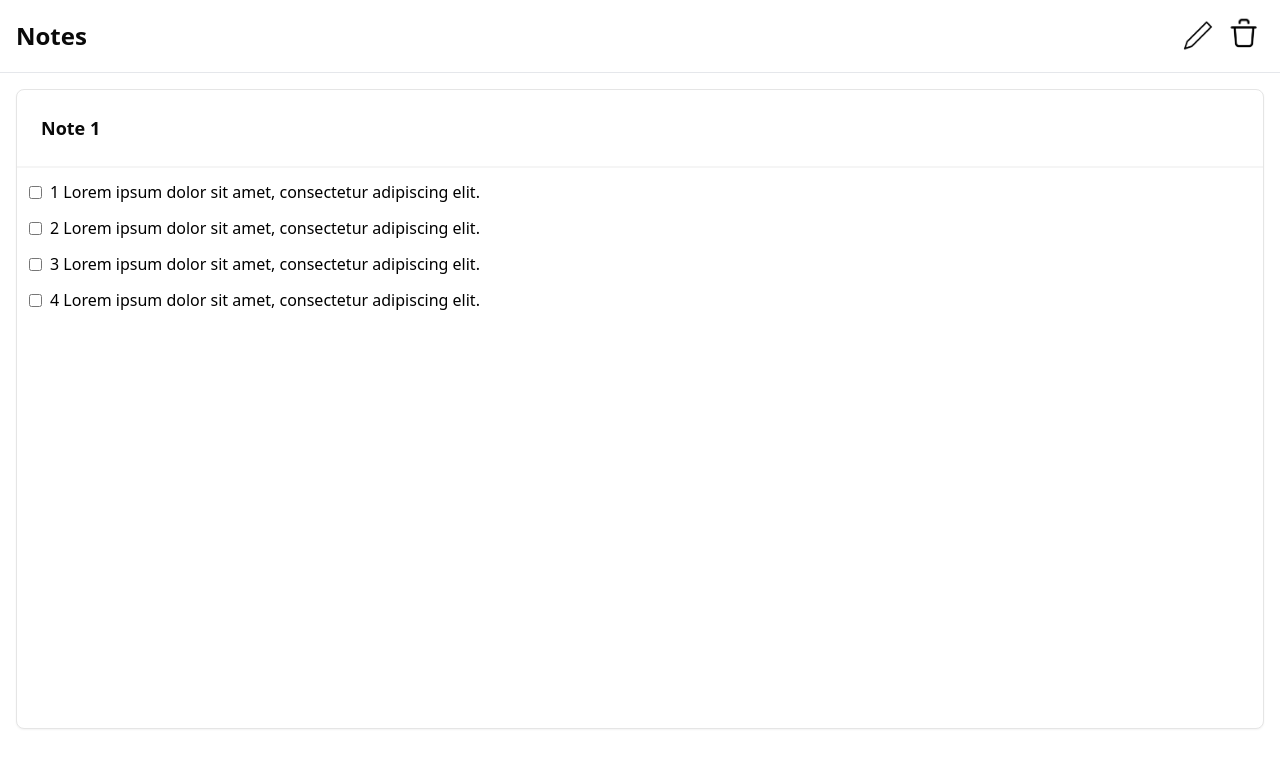
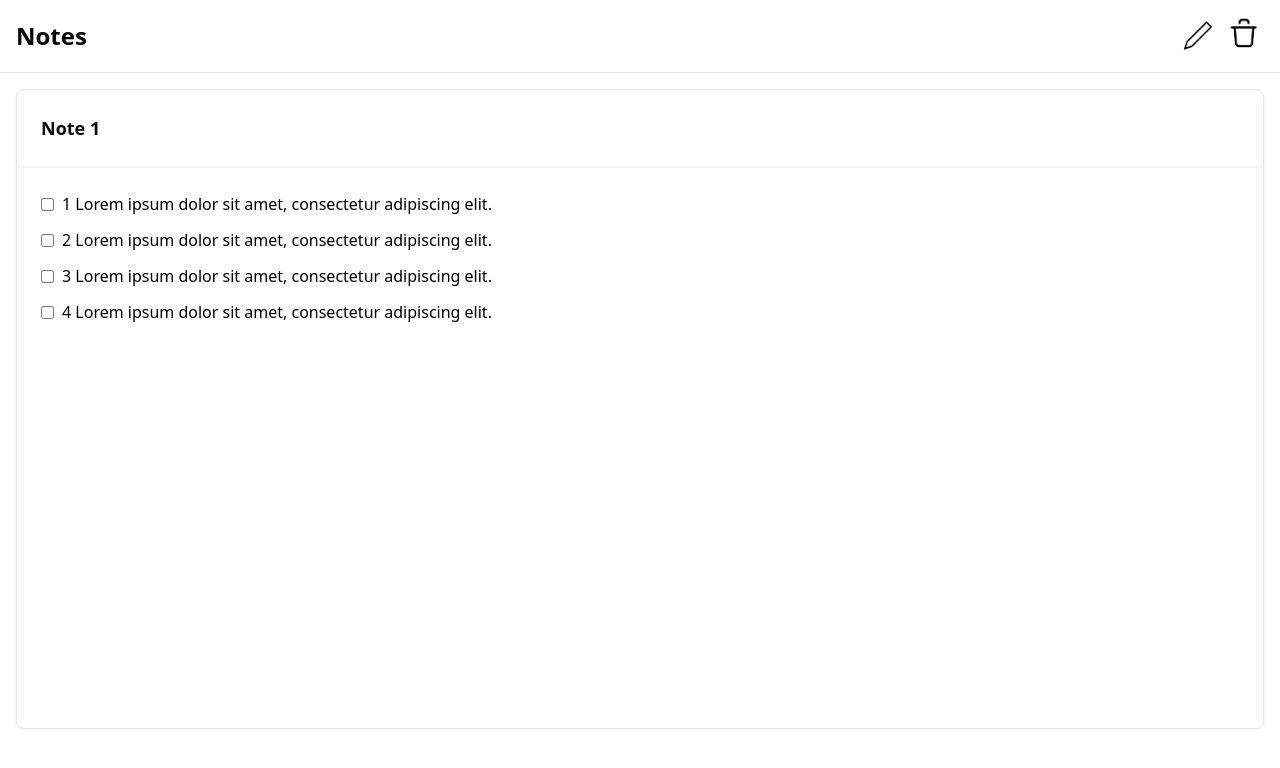
Before and after one commit to darylescode/todo-app, a React (Vite) app in the folder client/: page /1 in a window 1280 px wide. Shown: the top 768 px of the page. Built offline with nearby package versions, Linux system fonts and the light colour scheme.

Commit message:
Refactor NotePreview to use TodoList component and implement drag-and-drop functionality for todos

```diff
--- a/client/src/components/notes/NotePreview.tsx
+++ b/client/src/components/notes/NotePreview.tsx
@@ -1,52 +1,21 @@
-import { useState } from "react";
 import { useLocation, useNavigate, useParams } from "react-router";
 
 import { Card, CardContent } from "@/shared/components/ui/card";
-import { todoData } from "@/shared/constants/data/todoData";
 import { Button } from "@/shared/components/ui/button";
 import NoteTitle from "./note-tile/NoteTitle";
+import TodoList from "./todo/TodoList";
 
 function NotePreview() {
   const navigate = useNavigate();
   const { pathname } = useLocation();
   const params = useParams();
   const id = params?.id || "";
-  const [todo, setTodo] = useState([...todoData]);
-
-  const handleToggleComplete = (uuid: any) => {
-    setTodo((prevTodo) =>
-      prevTodo.map((item) =>
-        item.uuid === uuid ? { ...item, completed: !item.completed } : item
-      )
-    );
-  };
 
   return (
     <Card className="m-4 sticky top-24 flex-[0.5] h-[80vh] overflow-y-auto flex flex-col">
       <NoteTitle text={`Note ${id}`} />
       <CardContent className="px-3 pt-3 pb-6 text-left whitespace-pre-wrap h-full">
-        {todo.map((item) => (
-          <div
-            key={item.uuid}
-            className="flex items-center mb-3"
-          >
-            <input
-              type="checkbox"
-              id={`todo-${item.uuid}`}
-              checked={item.completed}
-              onChange={() => handleToggleComplete(item.uuid)}
-              className="mr-2"
-            />
-            <label
-              htmlFor={`todo-${item.uuid}`}
-              className={
-                item.completed ? "line-through text-gray-500" : "text-black"
-              }
-            >
-              {item.text}
-            </label>
-          </div>
-        ))}
+        <TodoList />
       </CardContent>
       {pathname === "/" && (
         <Button
--- /dev/null
+++ b/client/src/components/notes/todo/TodoCard.tsx
@@ -0,0 +1,35 @@
+import MoveWrapper from "@/shared/components/MoveWrapper";
+
+interface TodoCardProps {
+  item: any;
+  onClick: (uuid: any) => void;
+}
+
+function TodoCard({ item, onClick }: TodoCardProps) {
+  return (
+    <MoveWrapper id={item.uuid}>
+      <div
+        key={item.uuid}
+        className="flex items-center mb-3"
+      >
+        <input
+          type="checkbox"
+          id={`todo-${item.uuid}`}
+          checked={item.completed}
+          onChange={() => onClick(item.uuid)}
+          className="mr-2"
+        />
+        <label
+          htmlFor={`todo-${item.uuid}`}
+          className={
+            item.completed ? "line-through text-gray-500" : "text-black"
+          }
+        >
+          {item.text}
+        </label>
+      </div>
+    </MoveWrapper>
+  );
+}
+
+export default TodoCard;
--- /dev/null
+++ b/client/src/components/notes/todo/TodoList.tsx
@@ -0,0 +1,87 @@
+import { useCallback, useState } from "react";
+import {
+  closestCenter,
+  DndContext,
+  DragEndEvent,
+  DragOverlay,
+  DragStartEvent,
+} from "@dnd-kit/core";
+import {
+  SortableContext,
+  verticalListSortingStrategy,
+} from "@dnd-kit/sortable";
+
+import useDndSensors from "@/hooks/useDndSensor";
+import { todoData } from "@/shared/constants/data/todoData";
+
+import TodoCard from "./TodoCard";
+import { CardContent } from "@/shared/components/ui/card";
+
+function TodoList() {
+  const sensors = useDndSensors({ delay: 250, tolerance: 5 });
+  const [activeId, setActiveId] = useState<string | null>(null);
+  const [todo, setTodo] = useState(
+    todoData.map((item) => ({ ...item, uuid: String(item.uuid) }))
+  );
+
+  const handleDragStart = (event: DragStartEvent) => {
+    setActiveId(event.active.id as string);
+  };
+
+  const handleDragEnd = (event: DragEndEvent) => {
+    const { active, over } = event;
+    if (!over || active.id === over.id) return;
+
+    setTodo((prev) => {
+      const oldIndex = prev.findIndex((item) => item.uuid === active.id);
+      const newIndex = prev.findIndex((item) => item.uuid === over.id);
+      const updated = [...prev];
+      const [moved] = updated.splice(oldIndex, 1);
+      updated.splice(newIndex, 0, moved);
+      return updated;
+    });
+  };
+
+  const handleToggleComplete = useCallback((uuid: string) => {
+    setTodo((prevTodo) =>
+      prevTodo.map((item) =>
+        item.uuid === uuid ? { ...item, completed: !item.completed } : item
+      )
+    );
+  }, []);
+
+  return (
+    <DndContext
+      sensors={sensors}
+      collisionDetection={closestCenter}
+      onDragStart={handleDragStart}
+      onDragEnd={handleDragEnd}
+    >
+      <SortableContext
+        items={todo.map((item) => item.uuid)}
+        strategy={verticalListSortingStrategy}
+      >
+        <CardContent className="px-3 pt-3 pb-6 text-left whitespace-pre-wrap h-full">
+          {todo.map((item) => (
+            <TodoCard
+              key={item.uuid}
+              item={item}
+              onClick={handleToggleComplete}
+            />
+          ))}
+        </CardContent>
+      </SortableContext>
+
+      <DragOverlay>
+        {activeId ? (
+          <TodoCard
+            item={todo.find((t) => t.uuid === activeId)}
+            onClick={handleToggleComplete}
+          />
+        ) : null}
+      </DragOverlay>
+    </DndContext>
+  );
+}
+
+export default TodoList;
```
